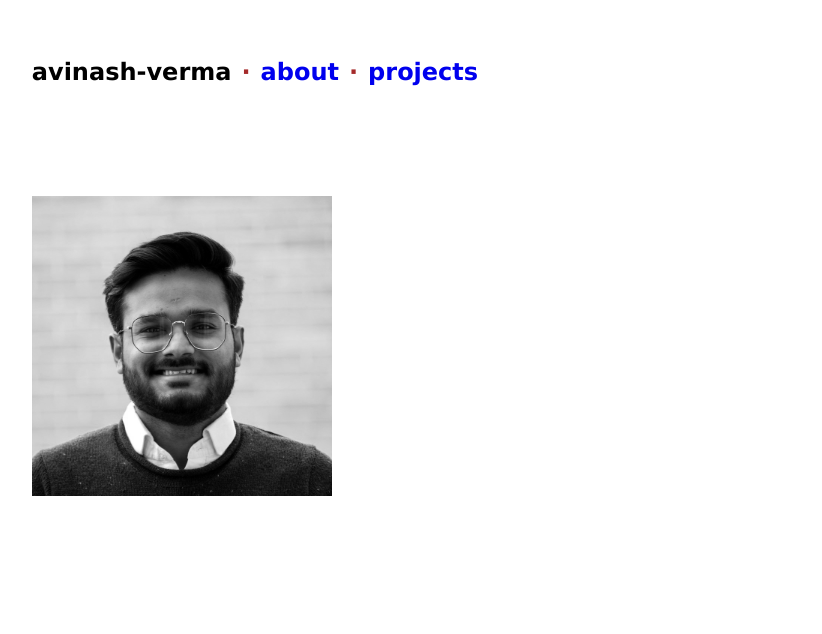
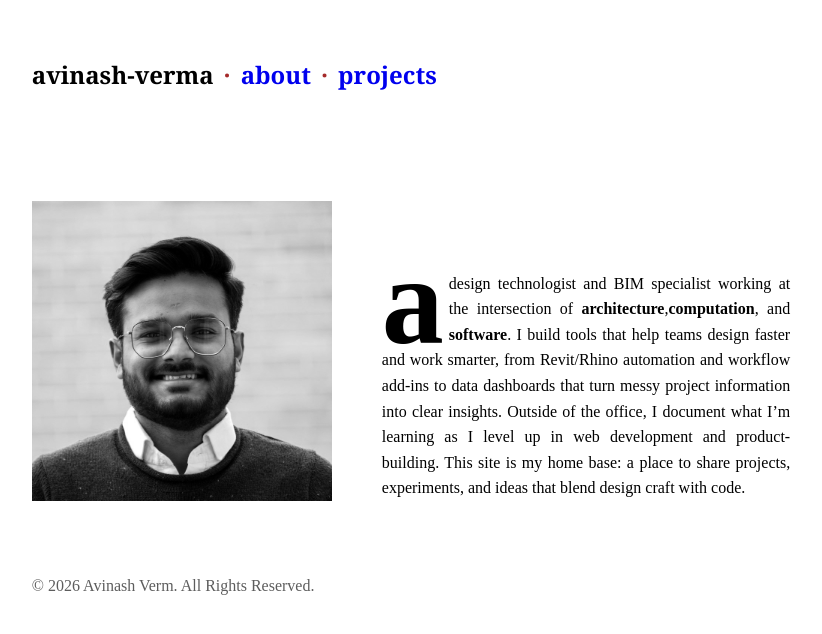
Before and after one commit to Avinash-Verma-26/avinashverma.work, a React (Vite) app: page / in a window 1280 px wide. Shown: the top 634 px of the page, without its empty margins (229-1051 px from the left). Built offline with nearby package versions, Linux system fonts and the light colour scheme.

Commit message:
blurb update

```diff
--- a/src/App.tsx
+++ b/src/App.tsx
@@ -1,4 +1,5 @@
 import "./App.css";
+import Footer from "./components/Footer/Footer";
 import Navigation from "./components/Navigation/Navigation";
 import { Outlet } from "react-router-dom";
 
@@ -7,6 +8,7 @@ function App() {
     <div className="main-container">
       <Navigation />
       <Outlet />
+      <Footer />
     </div>
   );
 }
--- /dev/null
+++ b/src/components/Footer/Footer.css
@@ -0,0 +1,4 @@
+.footer {
+  color: rgb(93, 93, 93);
+  padding-top: 50px;
+}
--- /dev/null
+++ b/src/components/Footer/Footer.tsx
@@ -0,0 +1,10 @@
+import "./Footer.css";
+const Footer = () => {
+  return (
+    <p className="footer">
+      &copy; {new Date().getFullYear()} Avinash Verm. All Rights Reserved.
+    </p>
+  );
+};
+
+export default Footer;
--- a/src/components/Home/Home.css
+++ b/src/components/Home/Home.css
@@ -2,14 +2,40 @@ img {
   width: 300px;
 
   filter: grayscale(100%);
-  transition-property: filter, border-radius;
-  transition-duration: 0.5s, 0.3s;
-  transition-timing-function: ease-in-out, ease-in;
+  transition-property: filter, border-radius, transform;
+  transition-duration: 0.5s, 0.3s, 0.3s;
+  transition-timing-function: ease-in, ease-in, ease-in;
 }
 img:hover {
   filter: grayscale(0%);
-  border-radius: 50px;
+  border-radius: 100px;
+  transform: rotate(-5deg);
 }
 .home-section {
+  width: 100%;
   padding-top: 100px;
+  display: flex;
+  flex-direction: row;
+  gap: 50px;
+  align-items: end;
+  justify-content: space-between;
+  text-align: justify;
 }
+.blurb {
+  width: 500px;
+}
+.blurb p {
+  margin: 0;
+  line-height: 1.6;
+}
+.drop-cap {
+  font-size: 124px;
+  float: left;
+  line-height: 0.5;
+  font-weight: 700;
+  margin: 0px 5px 5px 0px;
+  transition: transform 0.3s ease-in-out;
+}
+.rotate {
+  transform: rotate(10deg);
+}
--- a/src/components/Home/Home.tsx
+++ b/src/components/Home/Home.tsx
@@ -1,9 +1,30 @@
 import "./Home.css";
 import headshot from "../../assets/headshot.jpeg";
+import { useState } from "react";
 const Home = () => {
+  const [rotate, setRotate] = useState<boolean>(false);
   return (
     <div className="home-section">
-      <img className="headshot" src={headshot} alt="Profile picture" />
+      <img
+        className="headshot"
+        onMouseOver={() => setRotate((prev) => !prev)}
+        onMouseOut={() => setRotate((prev) => !prev)}
+        src={headshot}
+        alt="Profile picture"
+      />
+      <div className="blurb">
+        <p>
+          <span className={rotate ? "rotate drop-cap" : "drop-cap"}>a</span>{" "}
+          design technologist and BIM specialist working at the intersection of{" "}
+          <b>architecture</b>,<b>computation</b>, and <b>software</b>. I build
+          tools that help teams design faster and work smarter, from Revit/Rhino
+          automation and workflow add-ins to data dashboards that turn messy
+          project information into clear insights. Outside of the office, I
+          document what I’m learning as I level up in web development and
+          product-building. This site is my home base: a place to share
+          projects, experiments, and ideas that blend design craft with code.
+        </p>
+      </div>
     </div>
   );
 };
--- a/src/components/Navigation/Navigation.css
+++ b/src/components/Navigation/Navigation.css
@@ -7,9 +7,7 @@
   color: brown;
   font-weight: bold;
   font-size: 24px;
-  font-family:
-    "Lucida Sans", "Lucida Sans Regular", "Lucida Grande",
-    "Lucida Sans Unicode", Geneva, Verdana, sans-serif;
+  font-family: Cambria, Cochin, Georgia, Times, "Times New Roman", serif;
 }
 
 .current-page {
```
